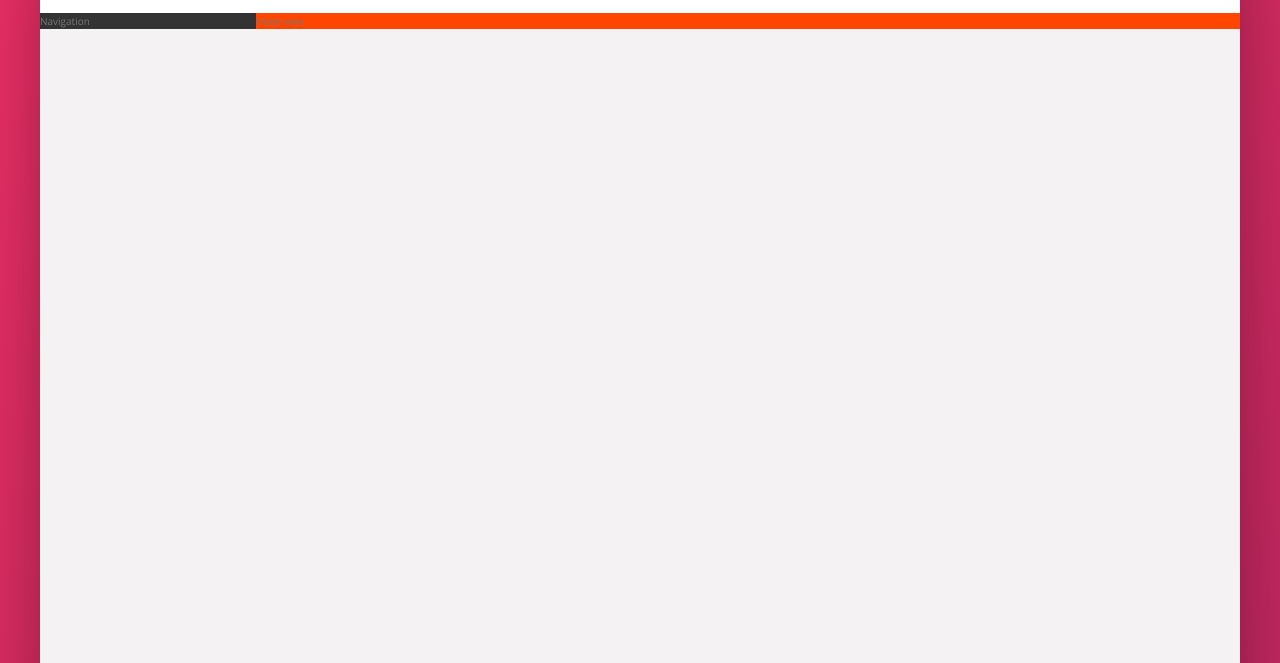
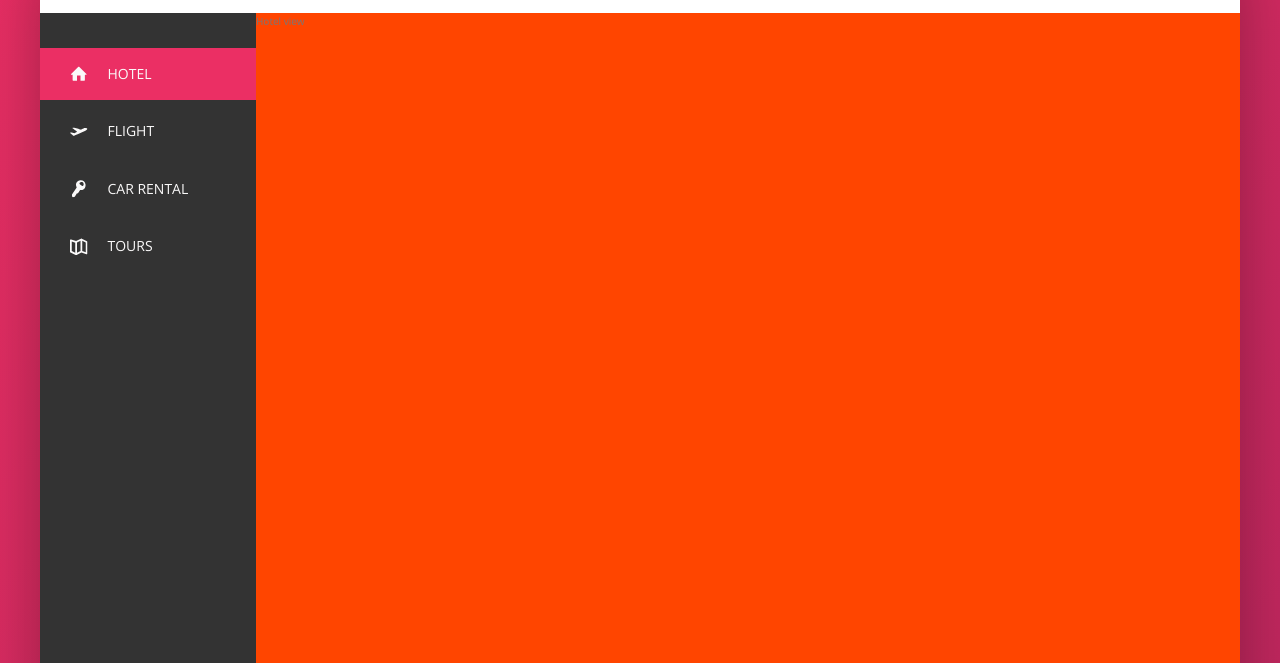
Before and after one commit to vdugeri/Trillo, a website: page index.html in a window 1280 px wide. Shown: the part 137-800 px from the top of the page. Drawn offline with nearby package versions, Linux system fonts and the light colour scheme.

Commit message:
implement sidebar

```diff
--- a/index.html
+++ b/index.html
@@ -43,7 +43,43 @@
     </header>
     <div class="content">
       <aside class="sidebar">
-        Navigation
+        <ul class="side-nav">
+          <li class="side-nav__item side-nav__item--active">
+            <a href="#!" class="side-nav__link">
+              <svg class="side-nav__icon">
+                <use xlink:href="img/sprite.svg#icon-home"></use>
+              </svg>
+              <span>Hotel</span>
+            </a>
+          </li>
+          <li class="side-nav__item">
+            <a href="#!" class="side-nav__link">
+              <svg class="side-nav__icon">
+                <use xlink:href="img/sprite.svg#icon-aircraft-take-off"></use>
+              </svg>
+              <span>Flight</span>
+            </a>
+          </li>
+          <li class="side-nav__item">
+            <a href="#!" class="side-nav__link">
+              <svg class="side-nav__icon">
+                <use xlink:href="img/sprite.svg#icon-key"></use>
+              </svg>
+              <span>Car Rental</span>
+            </a>
+          </li>
+          <li class="side-nav__item">
+            <a href="#!" class="side-nav__link">
+              <svg class="side-nav__icon">
+                <use xlink:href="img/sprite.svg#icon-map"></use>
+              </svg>
+              <span>Tours</span>
+            </a>
+          </li>
+        </ul>
+        <div class="legal">
+          &copy; 2017 by trillo. All rights reserved.
+        </div>
       </aside>
       <main class="hotel-view">
         Hotel view
--- a/sass/_components.scss
+++ b/sass/_components.scss
@@ -1,3 +1,7 @@
+/**
+Header
+**/
+
 .logo {
   height: 3.25rem;
   margin-left: 2rem;
@@ -108,3 +112,70 @@
     margin-right: 1rem;
   }
 }
+
+
+/** Side Navigation **/
+
+.side-nav {
+  font-size: 1.4rem;
+  list-style: none;
+  margin-top: 3.5rem;
+  &__item {
+    position: relative;
+
+    &:not(:last-child) {
+      margin-bottom: .5rem;
+    }
+  }
+
+  &__item::before{
+    content: "";
+    position: absolute;
+    top: 0;
+    left: 0;
+    height: 100%;
+    width: 3px;
+    background-color:var(--color-primary);
+    transform: scaleY(0);
+    transition: transform .2s,
+      width .4s cubic-bezier(1,0,0,1) .2s,
+      background-color .1s;
+
+  }
+
+  &__item:hover::before, &__item--active::before {
+    transform: scaleY(1);
+    width: 100%;
+  }
+
+  &__item:active::before {
+    background-color: var(--color-primary-light);
+  }
+
+  &__link:link, &__link:visited {
+    color: var(--color-grey-light-1);
+    text-decoration: none;
+    text-transform: uppercase;
+    display: block;
+    padding: 1.5rem 3rem;
+    position: relative;
+    z-index: 999;
+
+    display: flex;
+    align-items: center;
+  }
+
+  &__icon {
+    width: 1.75rem;
+    height: 1.75rem;
+    margin-right: 2rem;
+    fill: currentColor;
+  }
+}
+
+.legal {
+  font-size: 1.2rem;
+  color: var(--color-grey-light-4);
+  text-align: center;
+  padding: 2.5rem;
+}
--- a/sass/_layout.scss
+++ b/sass/_layout.scss
@@ -24,9 +24,15 @@
 .sidebar {
   background-color: var(--color-grey-dark-1);
   flex: 0 0 18%;
+  display: flex;
+  flex-direction: column;
+  justify-content: space-between;
 }
 
 .hotel-view {
+  //test
+  height: 80rem;
   background-color: orangered;
   flex: 1;
+
 }
```
Also changed, not shown: css/style.css.
